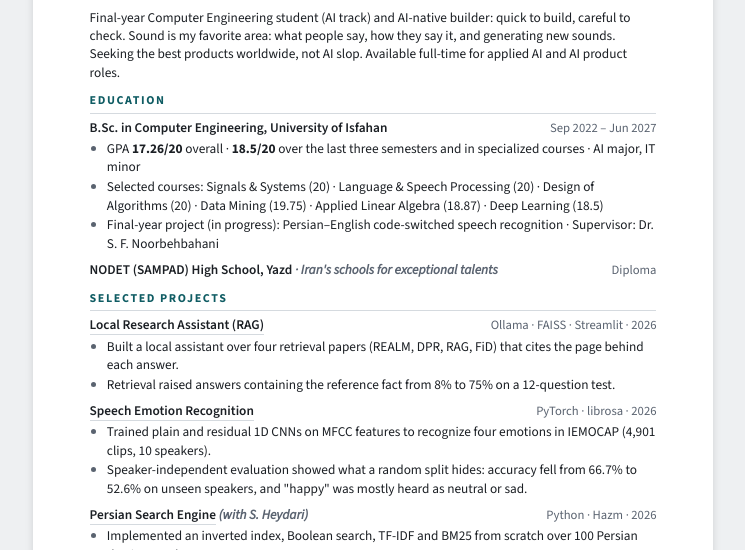
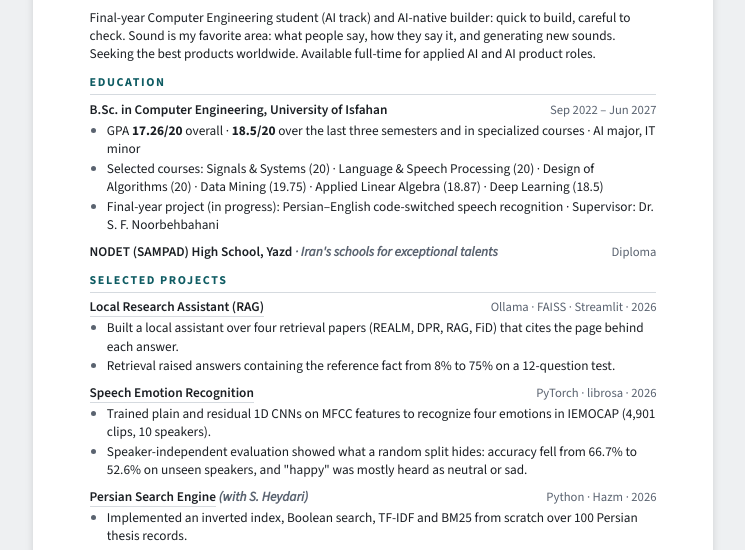
Before and after one commit to Moein-Bagheri/Moein-Bagheri.github.io, a plain HTML site: page cv/index.html in a window 1280 px wide. Shown: the part 215-765 px from the top of the page, without its empty margins (267-1012 px from the left). Drawn offline with Linux system fonts and the light colour scheme.

Commit message:
CV: seeking the best products worldwide (drop "not AI slop")

```diff
--- a/cv/index.html
+++ b/cv/index.html
@@ -10,7 +10,7 @@
 <meta property="og:title" content="Moein Bagheri · CV">
 <meta property="og:description" content="CV of Moein Bagheri, AI product engineer with an ear for detail.">
 <meta property="og:url" content="https://moeinbagheri.com/cv/">
-<meta property="og:image" content="https://moeinbagheri.com/cv/og.png?v=ea52a541">
+<meta property="og:image" content="https://moeinbagheri.com/cv/og.png?v=b36c28bd">
 <meta property="og:image:width" content="1200">
 <meta property="og:image:height" content="630">
 <meta property="og:image:alt" content="The top of Moein Bagheri's one-page CV.">
@@ -116,7 +116,7 @@
 </header>
 
 <section>
-  <p>Final-year Computer Engineering student (AI track) and AI-native builder: quick to build, careful to check. Sound is my favorite area: what people say, how they say it, and generating new sounds. Seeking the best products worldwide, <span class="nowrap">not AI slop.</span> Available <span class="nowrap">full-time</span> for applied AI and AI product roles.</p>
+  <p>Final-year Computer Engineering student (AI track) and AI-native builder: quick to build, careful to check. Sound is my favorite area: what people say, how they say it, and generating new sounds. Seeking the best products worldwide. Available <span class="nowrap">full-time</span> for applied AI and AI product roles.</p>
 </section>
 
 <section>
```
Also changed, not shown: cv/pdf/index.html (+1 -1 lines), cv/og.png, 1 other file.
